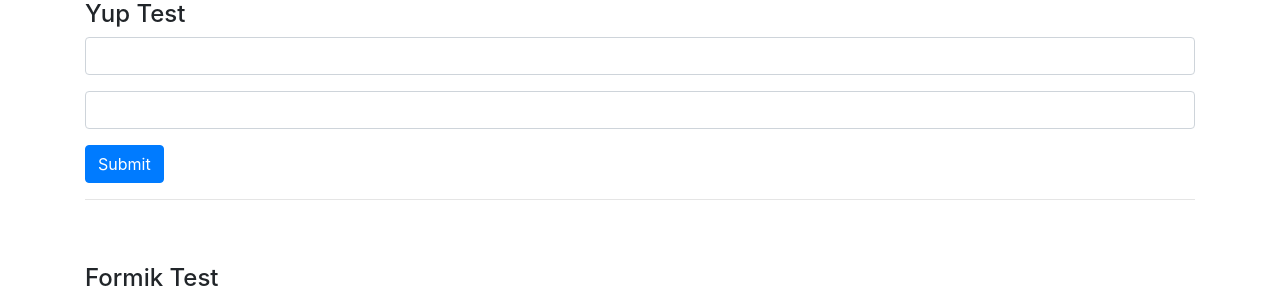
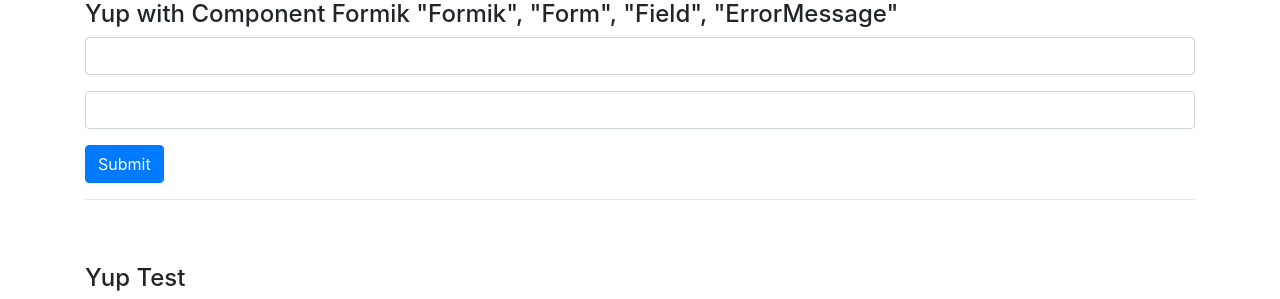
Before and after one commit to hakmoune/axios-formik-routerV6.10, a React (Create React App) app: page / in a window 1280 px wide. Shown: the top 299 px of the page. Built offline with nearby package versions, Linux system fonts and the light colour scheme; no server answers.

Commit message:
Use Components Formik, Form, Field, ErrorMessage

```diff
--- a/src/App.js
+++ b/src/App.js
@@ -4,6 +4,7 @@
 import "./App.css";
 import { FormikTest } from "./formik_test";
 import { YupTest } from "./Yup_test";
+import { YupFormikComponent } from "./FormikComponentYup";
 
 function App() {
   const [products, setProducts] = useState([]);
@@ -53,6 +54,7 @@
   return (
     <React.Fragment>
       <div className="container">
+        <YupFormikComponent />
         <YupTest />
         <FormikTest />
         <hr></hr>
--- /dev/null
+++ b/src/FormikComponentYup.js
@@ -0,0 +1,63 @@
+import { Formik, Form, Field, ErrorMessage } from "formik";
+import * as Yup from "yup";
+
+export function YupFormikComponent() {
+  const initialValues = {
+    firstName1: "",
+    email3: ""
+  };
+
+  const validationSchema = Yup.object({
+    firstName1: Yup.string()
+      .max(15, "Ce champ doit contenir 15 caractére ou moins")
+      .required("Ce champ doit etre remplis"),
+    email3: Yup.string()
+      .email("Invalid email")
+      .required("Ce champ doit etre remplis")
+  });
+
+  const onSubmit = values => console.log(values);
+
+  return (
+    <div>
+      <h4>
+        Yup with Component Formik "Formik", "Form", "Field", "ErrorMessage"
+      </h4>
+
+      <Formik
+        initialValues={initialValues}
+        validationSchema={validationSchema}
+        onSubmit={onSubmit}
+      >
+        <Form>
+          <div className="form-group">
+            <Field name="firstName1" type="text" className="form-control" />
+          </div>
+          <div className="text-danger">
+            <ErrorMessage name="firstName1">
+              {errorMessage => (
+                <div className="text-danger">{errorMessage}</div>
+              )}
+            </ErrorMessage>
+          </div>
+
+          <div className="form-group">
+            <Field name="email3" type="email" className="form-control" />
+          </div>
+
+          <ErrorMessage name="email3">
+            {errorMessage => <div className="text-danger">{errorMessage}</div>}
+          </ErrorMessage>
+
+          <button type="submit" className="btn btn-primary">
+            Submit
+          </button>
+        </Form>
+      </Formik>
+
+      <hr></hr>
+      <br></br>
+      <br></br>
+    </div>
+  );
+}
```
